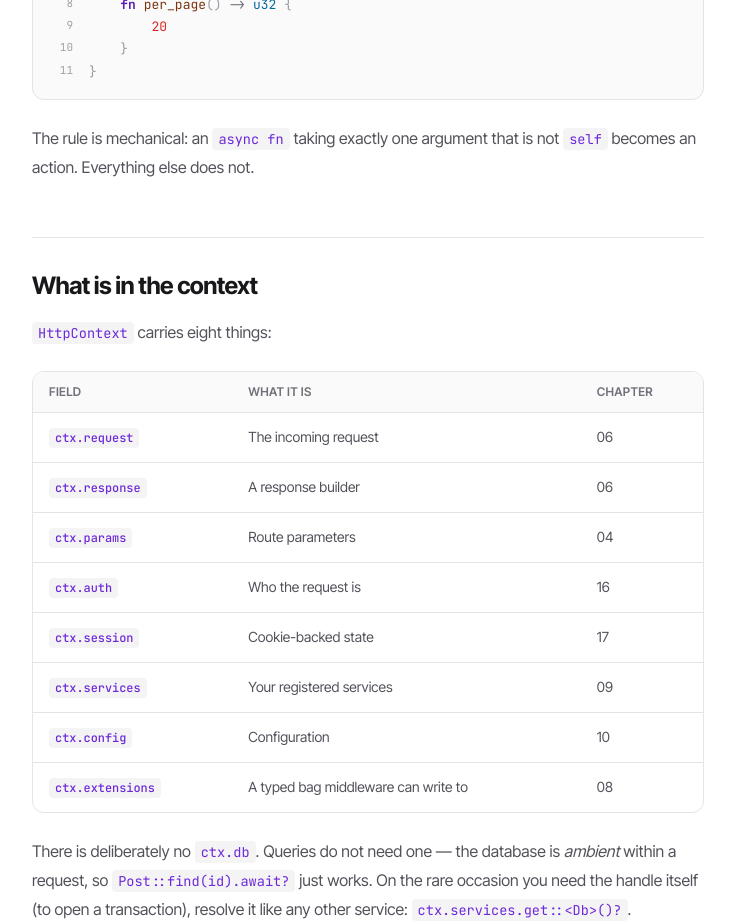
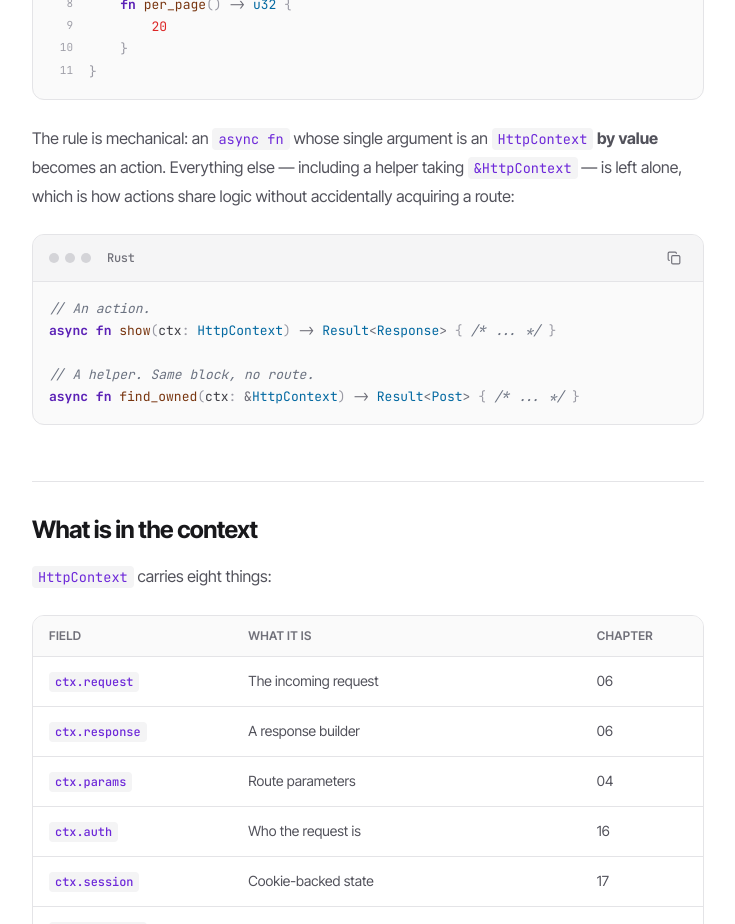
Before and after one commit to luxid-dev/web, a React (Vite) app: page /docs/controllers in a window 1280 px wide. Shown: the part 1720-2644 px from the top of the page, without its empty margins (288-1023 px from the left). Built offline with nearby package versions, Linux system fonts and the light colour scheme.

Commit message:
docs: require HttpContext by value in the action rule
The macro checks the argument type, so a helper taking &HttpContext is
left alone rather than becoming a route.

```diff
--- a/src/docs/content/ControllersContent.tsx
+++ b/src/docs/content/ControllersContent.tsx
@@ -61,7 +61,16 @@ impl PostsController {
 }`}
       />
 
-      <P>The rule is mechanical: an <C>async fn</C> taking exactly one argument that is not <C>self</C> becomes an action. Everything else does not.</P>
+      <P>The rule is mechanical: an <C>async fn</C> whose single argument is an <C>HttpContext</C> <strong>by value</strong> becomes an action. Everything else — including a helper taking <C>&amp;HttpContext</C> — is left alone, which is how actions share logic without accidentally acquiring a route:</P>
+
+      <CodeExample
+        language="rust"
+        code={`// An action.
+async fn show(ctx: HttpContext) -> Result<Response> { /* ... */ }
+
+// A helper. Same block, no route.
+async fn find_owned(ctx: &HttpContext) -> Result<Post> { /* ... */ }`}
+      />
 
       <H2>What is in the context</H2>
 
```
